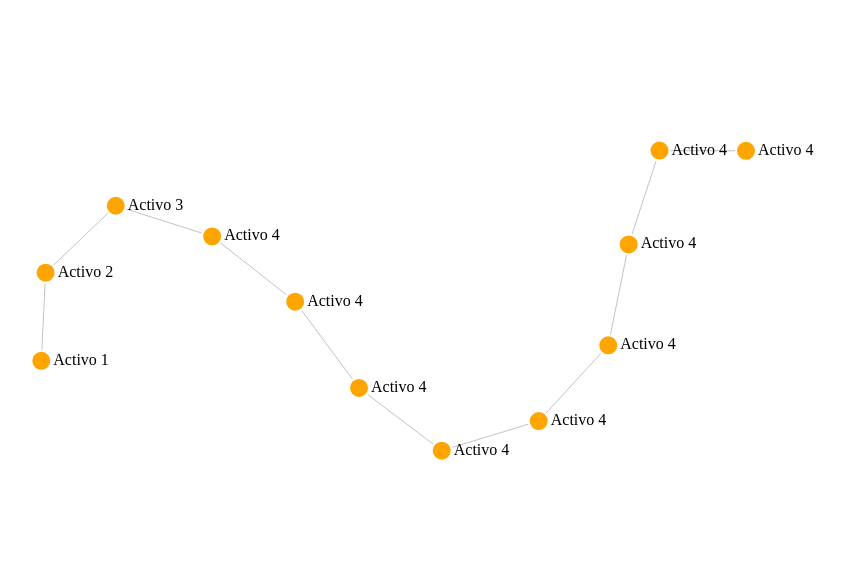
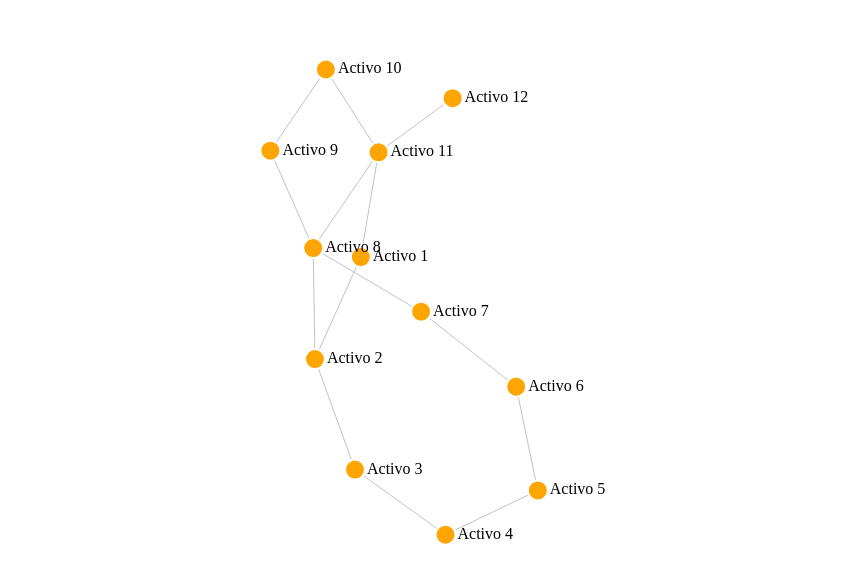
Before and after one commit to BEVdata/prism_test_1, a plain HTML site: page index.html in a window 1280 px wide. Shown: the part 106-688 px from the top of the page, without its empty margins (249-1093 px from the left). Drawn offline with nearby package versions, Linux system fonts and the light colour scheme.

Commit message:
index page with D3.js GN

```diff
--- a/index.html
+++ b/index.html
@@ -39,14 +39,14 @@
       { id: "B", name: "Activo 2" },
       { id: "C", name: "Activo 3" },
       { id: "D", name: "Activo 4" },
-      { id: "E", name: "Activo 4" },
-      { id: "F", name: "Activo 4" },
-      { id: "G", name: "Activo 4" },
-      { id: "H", name: "Activo 4" },
-      { id: "I", name: "Activo 4" },
-      { id: "J", name: "Activo 4" },
-      { id: "K", name: "Activo 4" },
-      { id: "L", name: "Activo 4" },
+      { id: "E", name: "Activo 5" },
+      { id: "F", name: "Activo 6" },
+      { id: "G", name: "Activo 7" },
+      { id: "H", name: "Activo 8" },
+      { id: "I", name: "Activo 9" },
+      { id: "J", name: "Activo 10" },
+      { id: "K", name: "Activo 11" },
+      { id: "L", name: "Activo 12" },
     ];
     const links = [
       { source: "A", target: "B" },
@@ -60,6 +60,9 @@
       { source: "I", target: "J" },
       { source: "J", target: "K" },
       { source: "K", target: "L" },
+      { source: "K", target: "A" },
+      { source: "K", target: "H" },
+      { source: "H", target: "B" },
     ];
 
     // Crear el objeto de simulación
```
